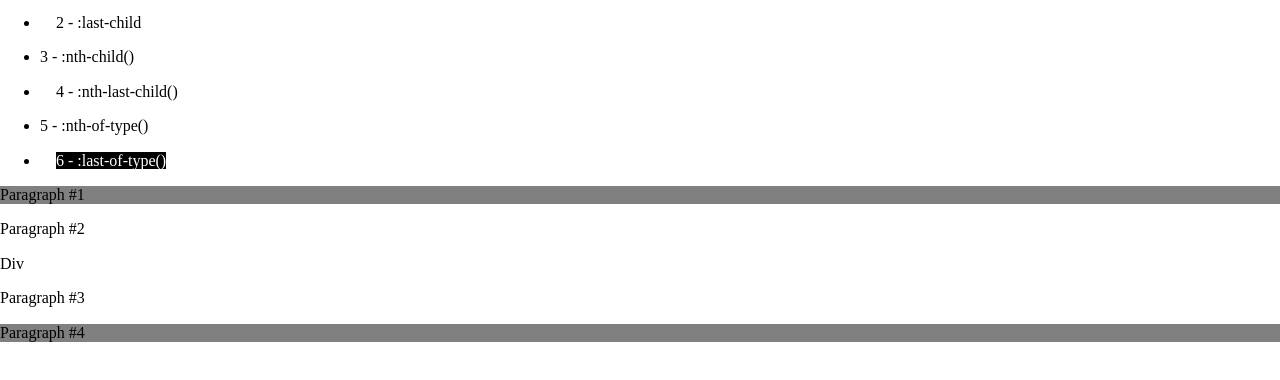
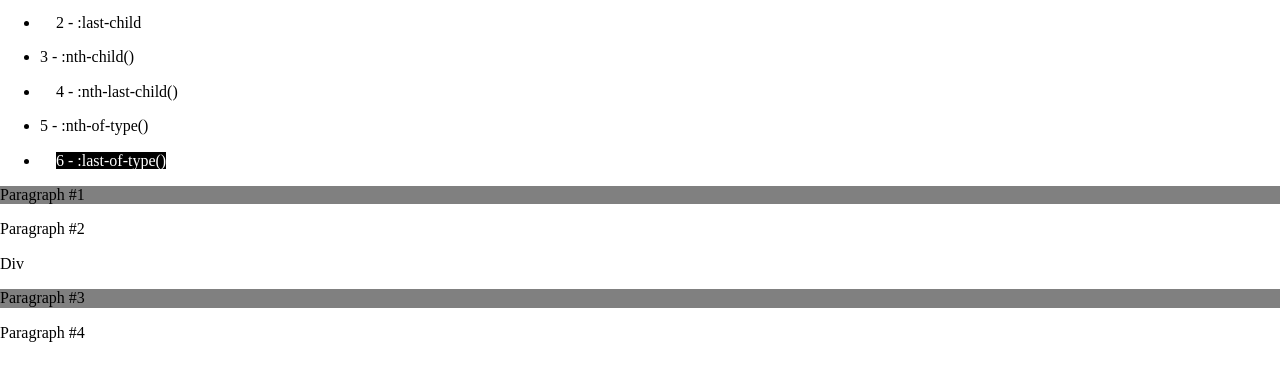
Before and after one commit to macakklett/gromcode_course, a plain HTML site: page html&css/lesson7/task2/index.html in a window 1280 px wide. Shown: the part 100-480 px from the top of the page. Drawn offline with nearby package versions, Linux system fonts and the light colour scheme.

Commit message:
ls7-2(2)

```diff
--- a/html&css/lesson7/task2/styles.css
+++ b/html&css/lesson7/task2/styles.css
@@ -16,6 +16,10 @@ ul li:nth-child(even) > span {
     margin-left: 16px;
 }
 
-.paragraphs p:nth-child(odd) {
+.paragraphs p:nth-child(1) {
     background-color: gray;
 }
+
+.paragraphs p:nth-child(4) {
+    background-color: gray;
+}
```
